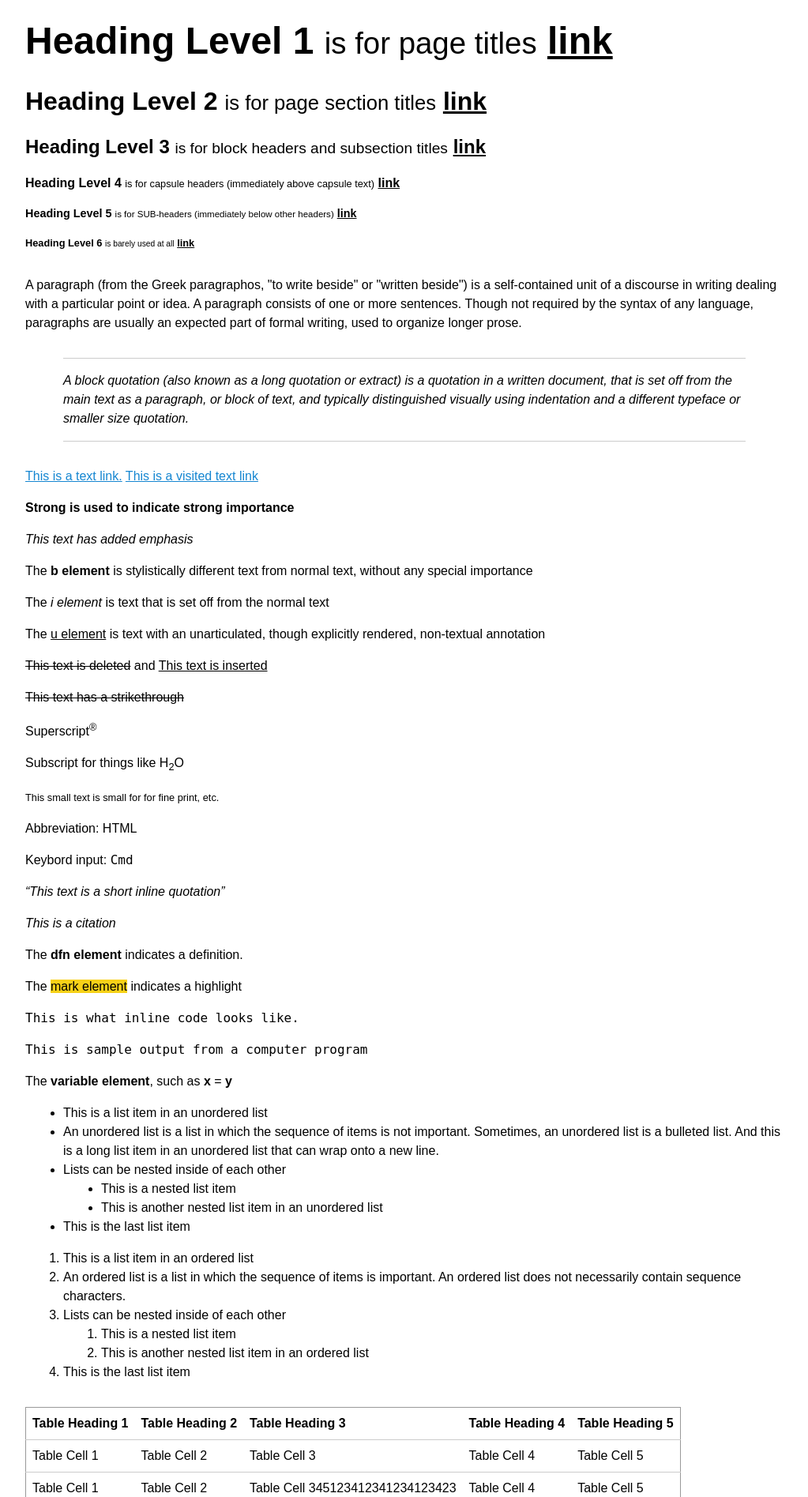
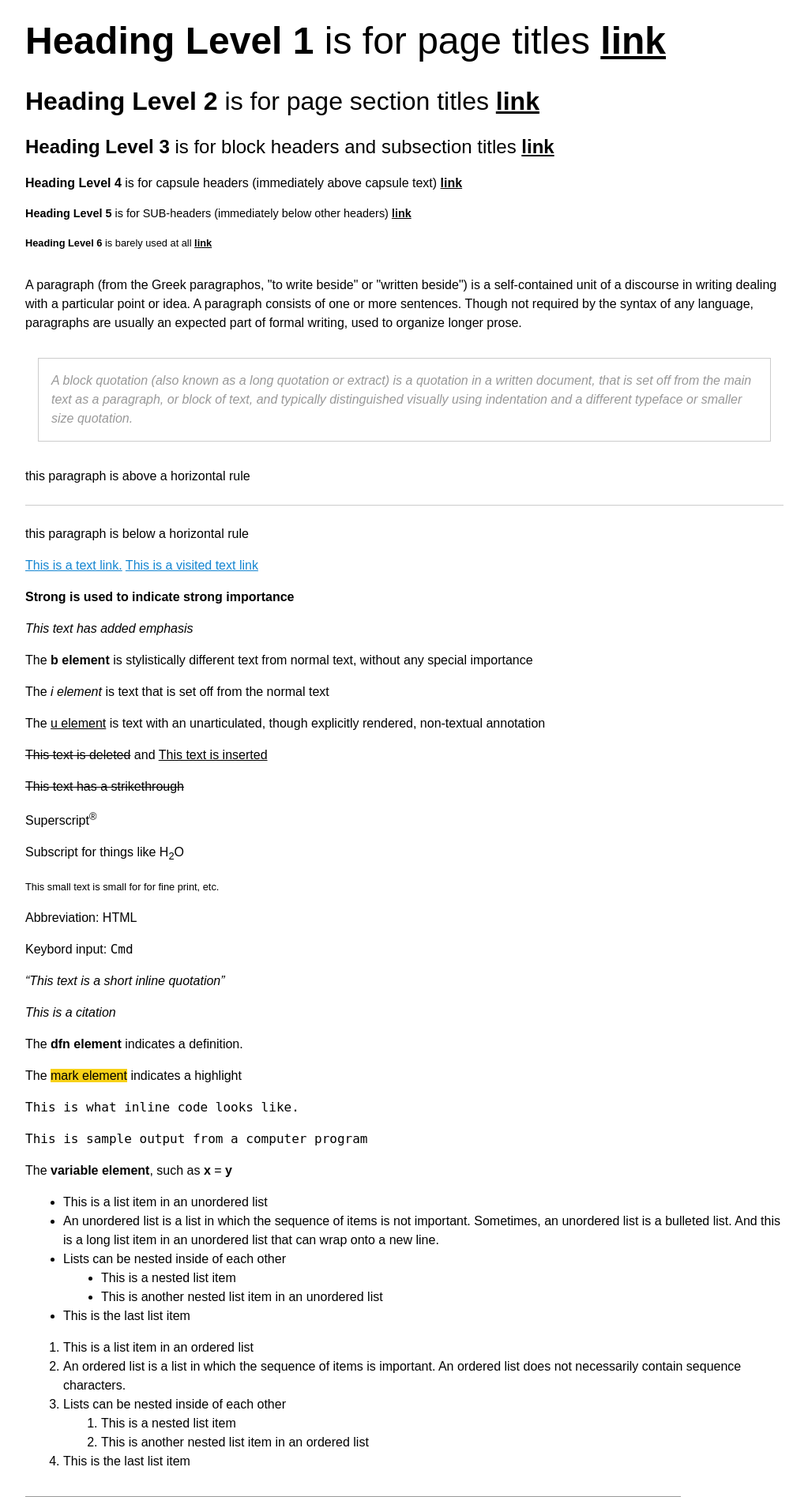
Before and after one commit to axoplasm/skeletor, a PHP site: page /public/index.html in a window 1280 px wide. Shown: the part 24-1919 px from the top of the page at 79% size, without its empty margins (128-1151 px from the left). Run offline with PHP 8.4, Linux system fonts and the light colour scheme.

Commit message:
a few minor style changes

```diff
--- a/public/css/screen.css
+++ b/public/css/screen.css
@@ -195,6 +195,7 @@ h1, h2, h3, h4, h5, h6 {
   margin-block-start: 1rem;
 }
 h1 small, h2 small, h3 small, h4 small, h5 small, h6 small {
+  font-size: inherit;
   font-weight: 300;
 }
 
@@ -233,13 +234,14 @@ p {
 blockquote {
   border-color: var(--whisper);
   border-style: solid;
-  border-width: 1px 0;
+  border-width: 1px;
+  color: var(--hushed);
   font-style: italic;
   margin-block-end: 2rem;
   margin-block-start: 2rem;
-  margin-inline-end: 3rem;
-  margin-inline-start: 3rem;
-  padding: 1rem 0;
+  margin-inline-end: 1rem;
+  margin-inline-start: 1rem;
+  padding: 1rem;
 }
 blockquote p:last-child {
   margin-block-end: 0;
@@ -395,7 +397,7 @@ th {
 }
 
 thead, tfoot {
-  background-color: var(--silent);
+  background-color: var(--quiet);
 }
 
 .responsive-image {
@@ -411,7 +413,7 @@ form ul {
 }
 
 fieldset {
-  background-color: var(--silent);
+  background-color: var(--quiet);
   border: 1px solid var(--whisper);
   display: block;
   margin-block-end: 2rem;
--- a/public/index.html
+++ b/public/index.html
@@ -37,6 +37,10 @@
         <blockquote>
             <p>A block quotation (also known as a long quotation or extract) is a quotation in a written document, that is set off from the main text as a paragraph, or block of text, and typically distinguished visually using indentation and a different typeface or smaller size quotation.</p>
         </blockquote>
+
+        <p>this paragraph is above a horizontal rule</p>
+        <hr>
+        <p>this paragraph is below a horizontal rule</p>
 
         <p><a href="foobar.foo">This is a text link.</a> <a href="#">This is a visited text link</a></p>
 
--- a/sass/_base.scss
+++ b/sass/_base.scss
@@ -46,6 +46,7 @@ h1, h2, h3, h4, h5, h6 {
     margin-block-end: 1rem;
     margin-block-start: 1rem;
     small {
+        font-size: inherit;
         font-weight: $light-weight;
     }
 }
@@ -76,13 +77,14 @@ p {
 blockquote {
     border-color: var(--whisper);
     border-style: solid;
-    border-width: 1px 0;
+    border-width: 1px;
+    color: var(--hushed);
     font-style: italic;
     margin-block-end: 2rem;
     margin-block-start: 2rem;
-    margin-inline-end: 3rem;
-    margin-inline-start: 3rem;
-    padding: 1rem 0;
+    margin-inline-end: 1rem;
+    margin-inline-start: 1rem;
+    padding: 1rem;
     & p:last-child {
         margin-block-end: 0;
     }
@@ -212,7 +214,7 @@ th {
     font-weight: $bold-weight;
 }
 thead, tfoot {
-    background-color: var(--silent);
+    background-color: var(--quiet);
 }
 
 // ## Images ## //
@@ -232,7 +234,7 @@ form ul {
     margin: 0;
 }
 fieldset {
-    background-color: var(--silent);
+    background-color: var(--quiet);
     border: 1px solid var(--whisper);
     display: block;
     margin-block-end: 2rem;
--- a/theme/templates/styleguide.html
+++ b/theme/templates/styleguide.html
@@ -42,6 +42,10 @@
         <blockquote>
             <p>A block quotation (also known as a long quotation or extract) is a quotation in a written document, that is set off from the main text as a paragraph, or block of text, and typically distinguished visually using indentation and a different typeface or smaller size quotation.</p>
         </blockquote>
+
+        <p>this paragraph is above a horizontal rule</p>
+        <hr>
+        <p>this paragraph is below a horizontal rule</p>
 
         <p><a href="foobar.foo">This is a text link.</a> <a href="#">This is a visited text link</a></p>
 
```
Also changed, not shown: theme/static/css/screen.css (+8 -6 lines).
